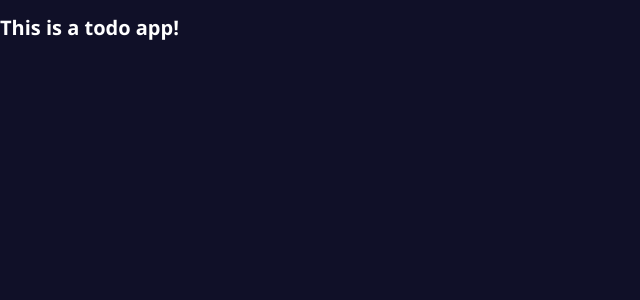
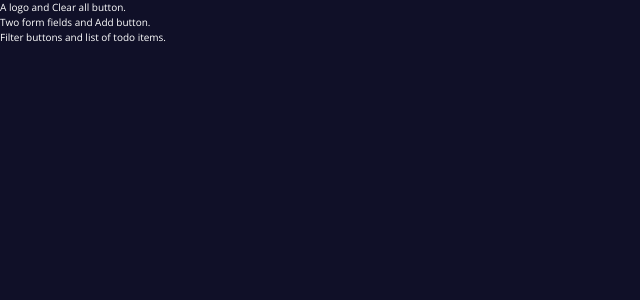
Before and after one commit to iankuratri/todoey, a React (Create React App) app: page / in a window 1280 px wide. Shown: the top 300 px of the page, without its empty margins (0-640 px from the left). Built offline with nearby package versions, Linux system fonts and the light colour scheme.

Commit message:
basic html structure added

```diff
--- a/src/App.jsx
+++ b/src/App.jsx
@@ -4,7 +4,15 @@ import React from "react";
 
 class App extends React.Component {
   render() {
-    return <h1>This is a todo app!</h1>;
+    return (
+      <main>
+        <header>A logo and Clear all button.</header>
+
+        <section>Two form fields and Add button.</section>
+
+        <article>Filter buttons and list of todo items.</article>
+      </main>
+    );
   }
 }
 
```
